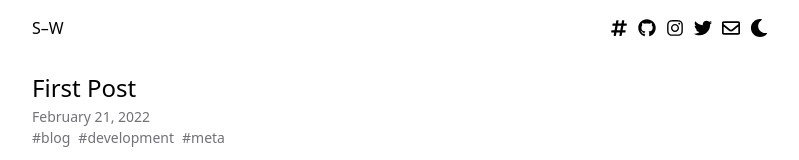
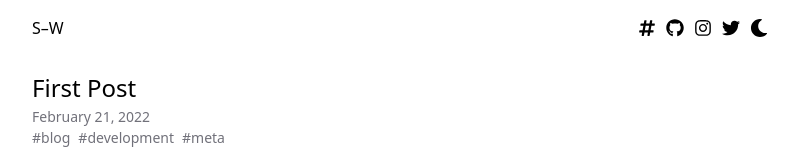
Before and after one commit to stffffn/nextjs-blog, a Next.js app: page / in a window 1280 px wide. Shown: the top 160 px of the page, without its empty margins (240-1039 px from the left). Built offline with nearby package versions, Linux system fonts and the light colour scheme.

Commit message:
Remove mail contact

```diff
--- a/components/Header.tsx
+++ b/components/Header.tsx
@@ -1,10 +1,4 @@
-import {
-  FaGithub,
-  FaHashtag,
-  FaInstagram,
-  FaRegEnvelope,
-  FaTwitter,
-} from 'react-icons/fa';
+import { FaGithub, FaHashtag, FaInstagram, FaTwitter } from 'react-icons/fa';
 import HeaderItem from './HeaderItem';
 import ThemeSwitch from './ThemeSwitch';
 
@@ -40,9 +34,6 @@ const Header = () => {
         >
           <FaTwitter />
         </HeaderItem>
-        <HeaderItem href="mailto:hallo@steffenweitz.de" label="Email Contact">
-          <FaRegEnvelope />
-        </HeaderItem>
         <ThemeSwitch />
       </nav>
     </header>
```
